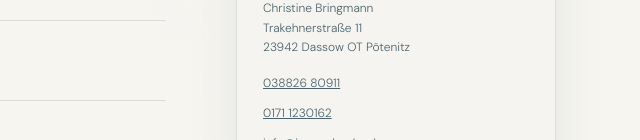
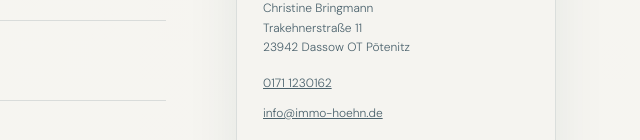
Before and after one commit to DatenpflegeNordHL/immo-hoehn.de, an Astro site: page /immobilien/grundstuecke-rosenhagen-623-743 in a window 1280 px wide. Shown: the part 812-952 px from the top of the page, 640-1280 px from the left. Built offline with nearby package versions, Linux system fonts and the light colour scheme; Astro itself is replaced by a stand-in of ours.

Commit message:
fix: remove obsolete landline from property pages

```diff
--- a/src/pages/immobilien/[slug].astro
+++ b/src/pages/immobilien/[slug].astro
@@ -126,7 +126,6 @@ const breadcrumbSchema = {
           <p class="eyebrow">Ansprechpartner</p>
           <h2>Höhn Immobilien</h2>
           <p>Christine Bringmann<br />Trakehnerstraße 11<br />23942 Dassow OT Pötenitz</p>
-          <a href="tel:+493882680911">038826 80911</a>
           <a href="tel:+491711230162">0171 1230162</a>
           <a href="mailto:info@immo-hoehn.de">info@immo-hoehn.de</a>
           <div class="button-row"><a class="button-primary" href="/kontakt/">Status anfragen</a></div>
```
